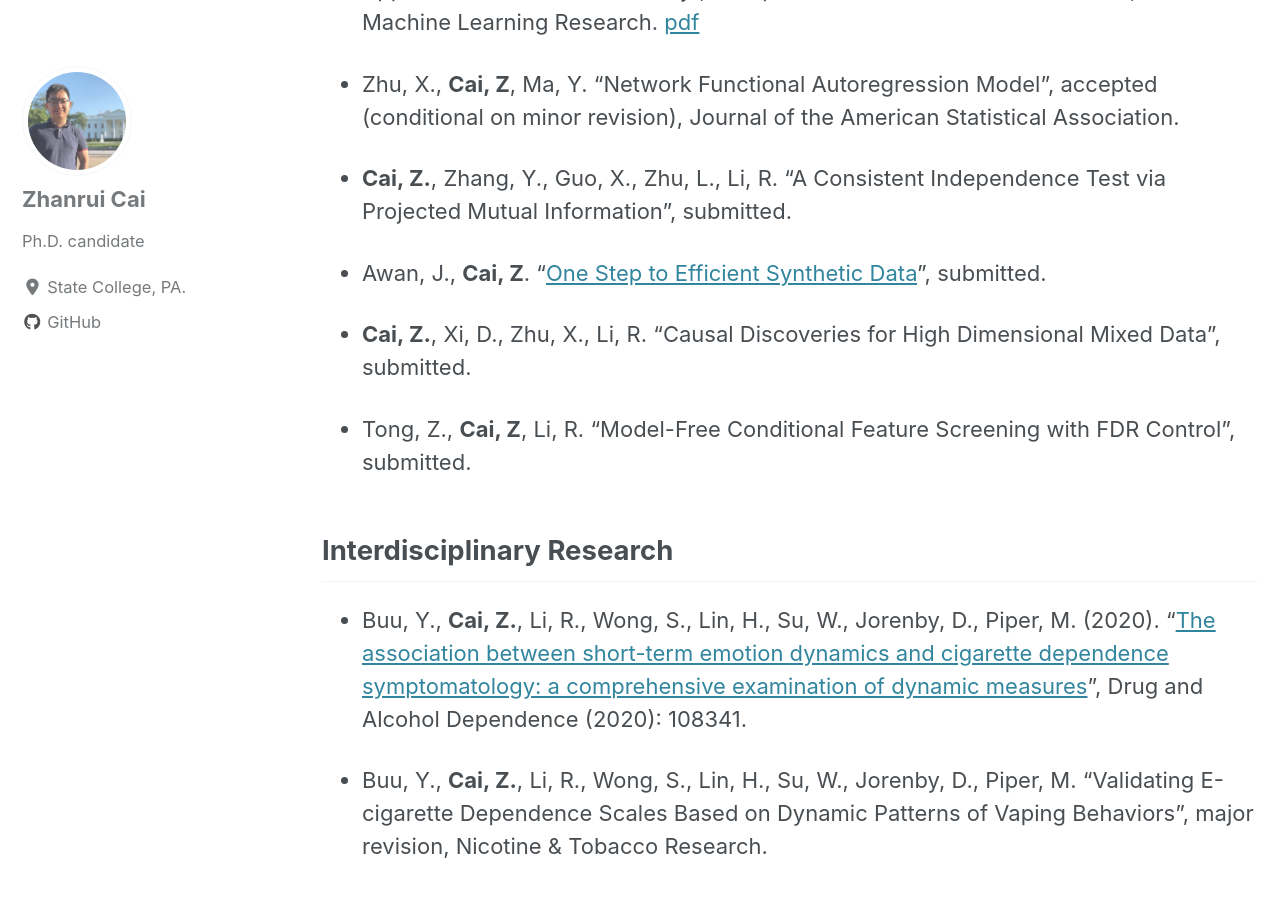
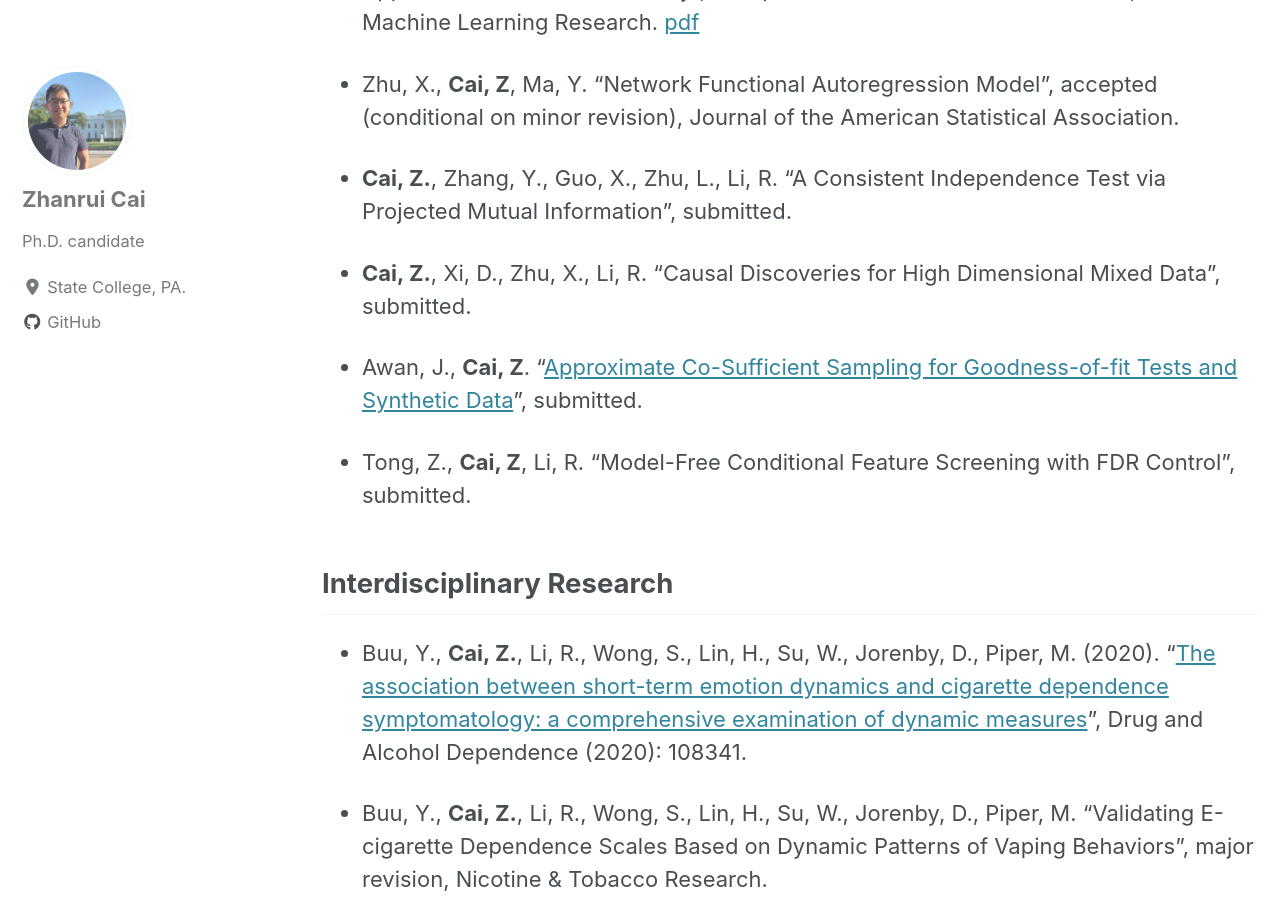
Before and after one commit to zhanruicai/zhanruicai.github.io, a Jekyll site: the page built from _pages/publication.md, in a window 1280 px wide and 900 px high, scrolled down 442 px. Built offline with Jekyll 4.4.1, drawn with Linux system fonts in a browser that asks for light colours; cached includes are drawn as plain includes; nearby versions of some CDN libraries.

Commit message:
new version

```diff
--- a/_pages/publication.md
+++ b/_pages/publication.md
@@ -15,9 +15,9 @@ classes: wide
 
 - **Cai, Z.**, Zhang, Y., Guo, X., Zhu, L., Li, R. "A Consistent Independence Test via Projected Mutual Information", submitted.
 
-- Awan, J., **Cai, Z**. "[One Step to Efficient Synthetic Data](https://arxiv.org/abs/2006.02397)", submitted.
+- **Cai, Z.**, Xi, D., Zhu, X., Li, R. "Causal Discoveries for High Dimensional Mixed Data", submitted.
 
-- **Cai, Z.**, Xi, D., Zhu, X., Li, R. "Causal Discoveries for High Dimensional Mixed Data", submitted.
+- Awan, J., **Cai, Z**. "[Approximate Co-Sufficient Sampling for Goodness-of-fit Tests and Synthetic Data](https://arxiv.org/abs/2006.02397)", submitted.
 
 - Tong, Z., **Cai, Z**, Li, R. "Model-Free Conditional Feature Screening with FDR Control", submitted.
 
```
